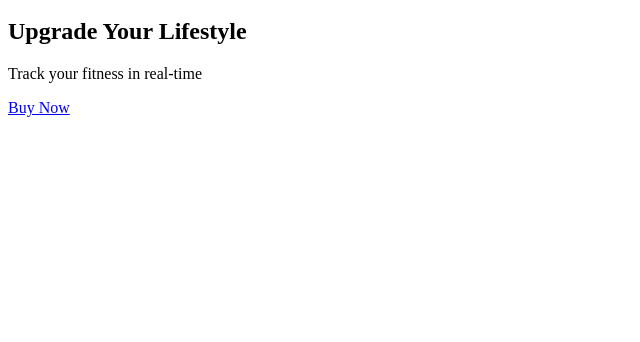
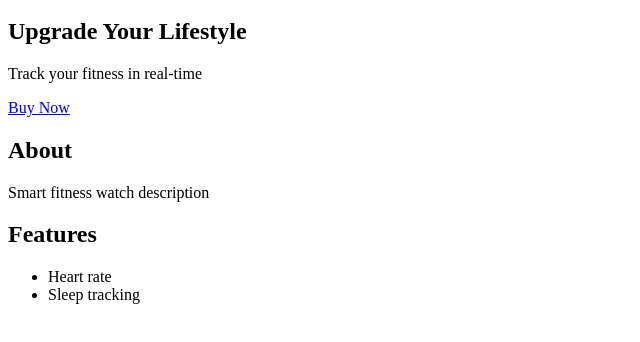
Before and after one commit to arlettearias88-stack/LANDING-PAGE, a plain HTML site: page index.html in a window 1280 px wide. Shown: the part 100-442 px from the top of the page, without its empty margins (0-640 px from the left). Drawn offline with Linux system fonts and the light colour scheme.

Commit message:
Added product description and features

```diff
--- a/index.html
+++ b/index.html
@@ -20,5 +20,18 @@
     <a href="#">Buy Now</a>
 </section>
 
+<section>
+    <h2>About</h2>
+    <p>Smart fitness watch description</p>
+</section>
+
+<section>
+    <h2>Features</h2>
+    <ul>
+        <li>Heart rate</li>
+        <li>Sleep tracking</li>
+    </ul>
+</section>
+
 </body>
 </html>
```
